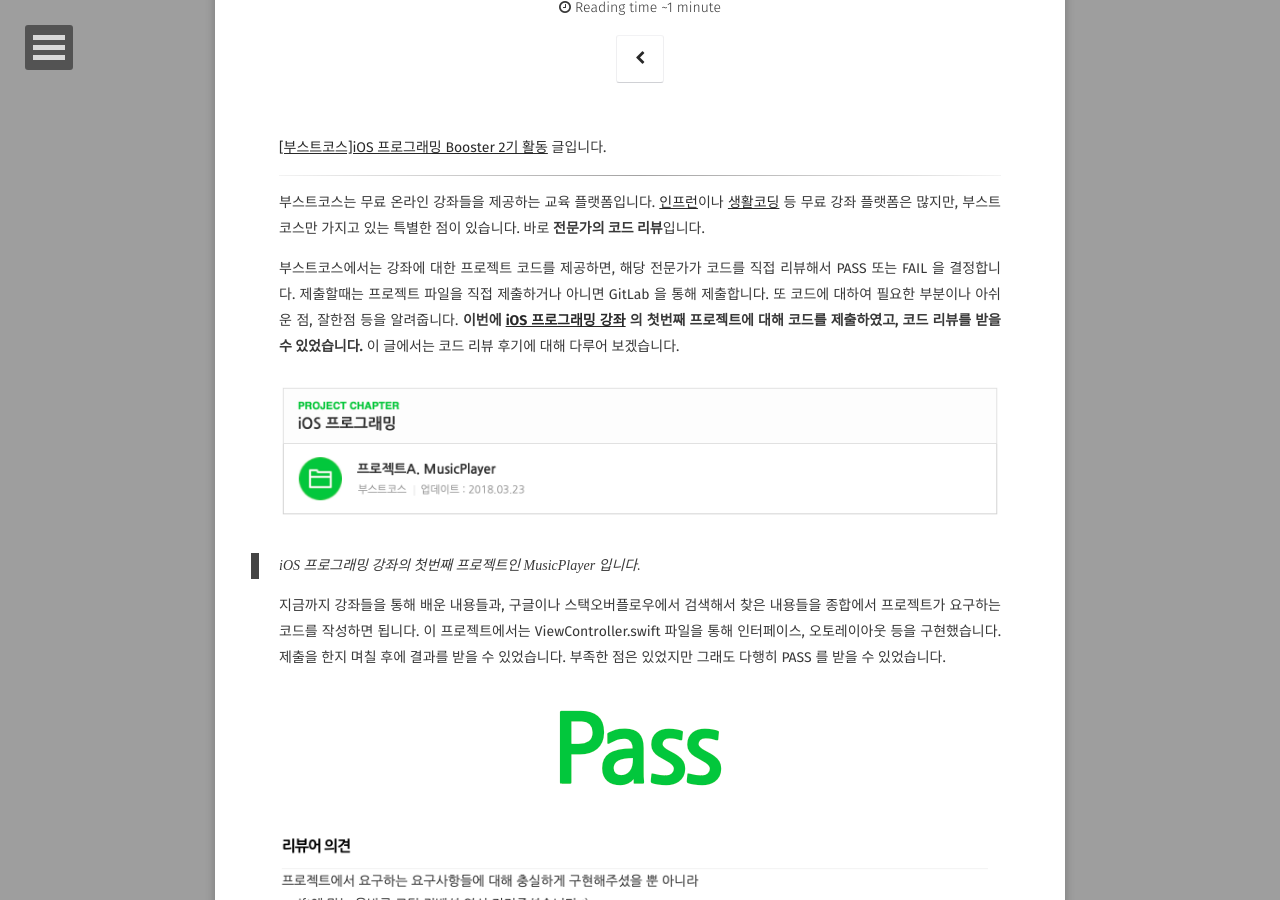
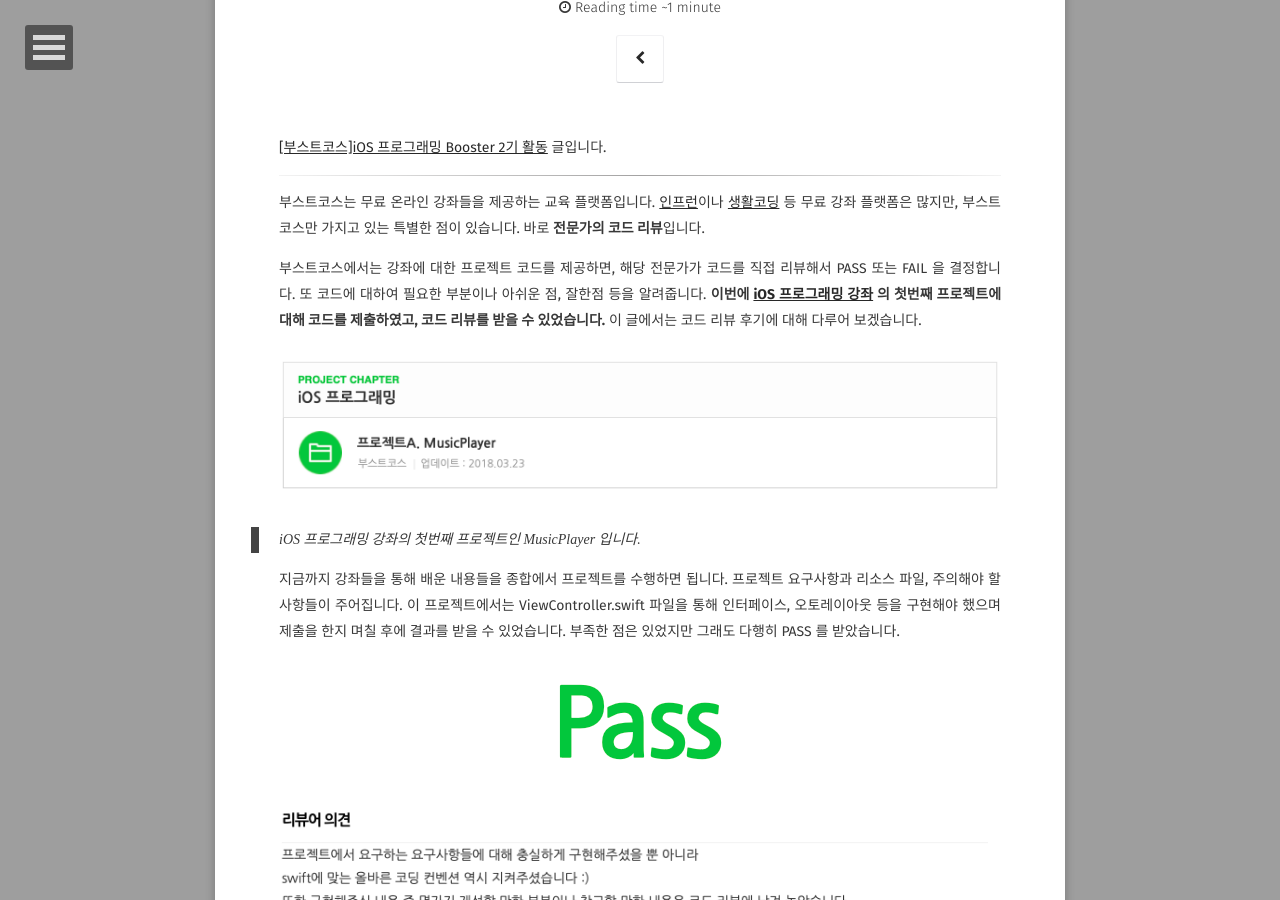
Before and after one commit to woojin-hwang/woojin-hwang.github.io, a Jekyll site: the page built from _posts/2020-02-13-ios-review.md, in a window 1280 px wide and 900 px high, scrolled down 235 px. Built offline with Jekyll 4.4.1, drawn with Linux system fonts in a browser that asks for light colours; some web fonts are replaced.

Commit message:
update the post #ios-review

```diff
--- a/_posts/2020-02-13-ios-review.md
+++ b/_posts/2020-02-13-ios-review.md
@@ -17,7 +17,7 @@
 
 부스트코스는 무료 온라인 강좌들을 제공하는 교육 플랫폼입니다. [인프런](https://www.inflearn.com)이나 [생활코딩](https://opentutorials.org/course/1) 등 무료 강좌 플랫폼은 많지만, 부스트코스만 가지고 있는 특별한 점이 있습니다. 바로 **전문가의 코드 리뷰**입니다.
 
-부스트코스에서는 강좌에 대한 프로젝트 코드를 제공하면, 해당 전문가가 코드를 직접 리뷰해서 PASS 또는 FAIL 을 결정합니다. 제출할때는 프로젝트 파일을 직접 제출하거나 아니면 GitLab 을 통해 제출합니다. 또 코드에 대하여 필요한 부분이나 아쉬운 점, 잘한점 등을 알려줍니다. **이번에 [iOS 프로그래밍 강좌](https://www.edwith.org/boostcourse-ios/) 의 첫번째 프로젝트에 대해 코드를 제출하였고, 코드 리뷰를 받을 수 있었습니다.** 이 글에서는 코드 리뷰 후기에 대해 다루어 보겠습니다.
+부스트코스에서는 강좌에 대한 프로젝트 코드를 제공하면, 해당 전문가가 코드를 직접 리뷰해서 PASS 또는 FAIL 을 결정합니다. 또 코드에 대하여 필요한 부분이나 아쉬운 점, 잘한점 등을 알려줍니다. **이번에 [iOS 프로그래밍 강좌](https://www.edwith.org/boostcourse-ios/) 의 첫번째 프로젝트에 대해 코드를 제출하였고, 코드 리뷰를 받을 수 있었습니다.** 이 글에서는 코드 리뷰 후기에 대해 다루어 보겠습니다.
 
 <figure>
   <a href="https://raw.githubusercontent.com/woojin-hwang/woojin-hwang.github.io/master/_posts/img/boostcourse/ios_project1.png"><img src="https://raw.githubusercontent.com/woojin-hwang/woojin-hwang.github.io/master/_posts/img/boostcourse/ios_project1.png"></a>
@@ -25,7 +25,7 @@
 
 > iOS 프로그래밍 강좌의 첫번째 프로젝트인 MusicPlayer 입니다.
 
-지금까지 강좌들을 통해 배운 내용들과, 구글이나 스택오버플로우에서 검색해서 찾은 내용들을 종합에서 프로젝트가 요구하는 코드를 작성하면 됩니다. 이 프로젝트에서는 ViewController.swift 파일을 통해 인터페이스, 오토레이아웃 등을 구현했습니다. 제출을 한지 며칠 후에 결과를 받을 수 있었습니다. 부족한 점은 있었지만 그래도 다행히 PASS 를 받을 수 있었습니다.
+지금까지 강좌들을 통해 배운 내용들을 종합에서 프로젝트를 수행하면 됩니다. 프로젝트 요구사항과 리소스 파일, 주의해야 할 사항들이 주어집니다. 이 프로젝트에서는 ViewController.swift 파일을 통해 인터페이스, 오토레이아웃 등을 구현해야 했으며 제출을 한지 며칠 후에 결과를 받을 수 있었습니다. 부족한 점은 있었지만 그래도 다행히 PASS 를 받았습니다.
 
 <figure>
   <a href="https://raw.githubusercontent.com/woojin-hwang/woojin-hwang.github.io/master/_posts/img/boostcourse/pass.png"><img src="https://raw.githubusercontent.com/woojin-hwang/woojin-hwang.github.io/master/_posts/img/boostcourse/pass.png"></a>
```
